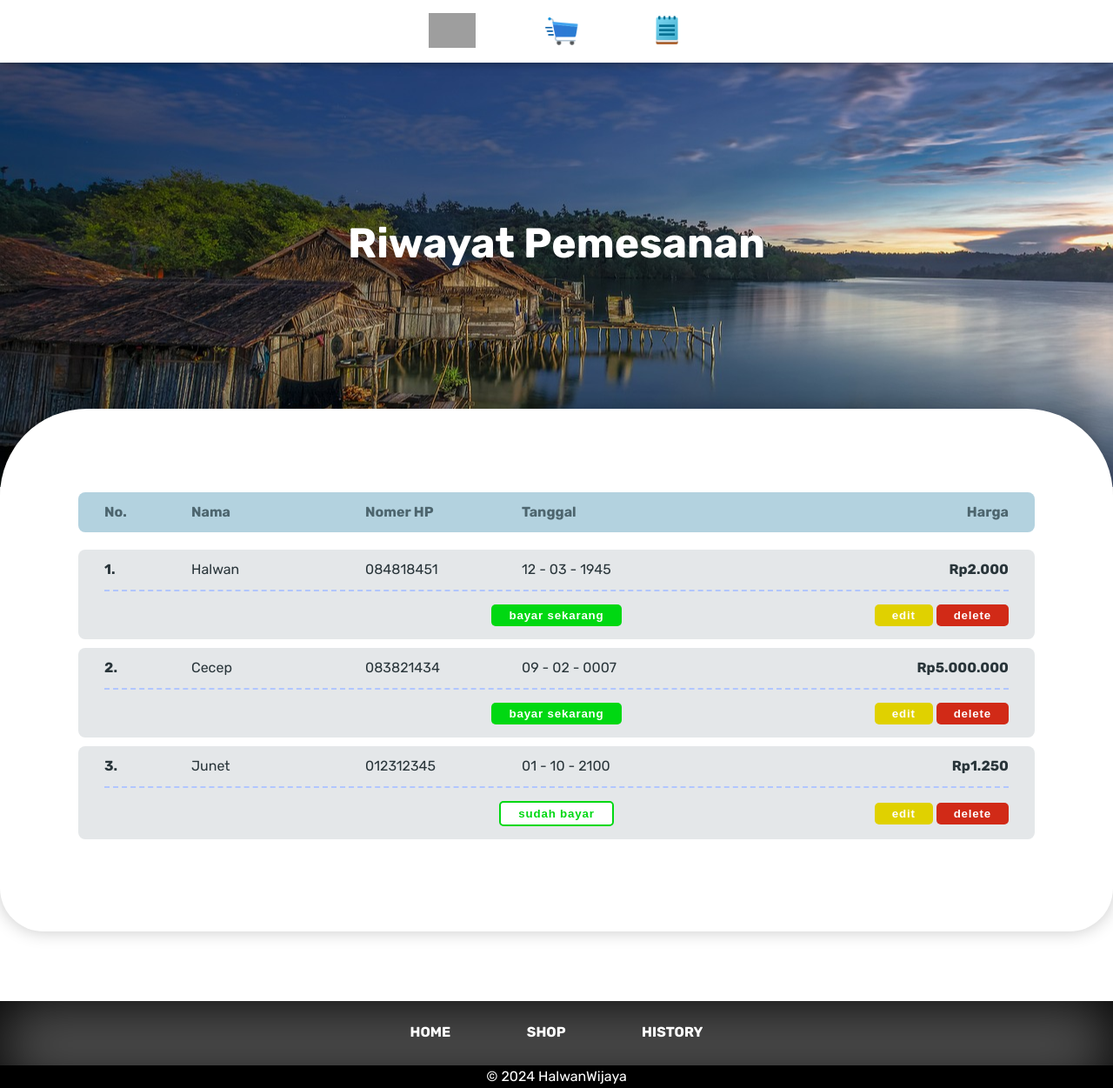
After one commit to HalwanWijaya/HalwanWijaya.github.io, a PHP site: page /riwayat.html in a window 1280 px wide. The commit adds this page. Shown: the whole page at 87% size. Run offline with PHP 8.4, Linux system fonts and the light colour scheme; grey boxes are pictures that could not be loaded.

Commit message:
menambahkan halaman riwayat pesanan
membuat webnya jadi responsif

```diff
--- a/css/font.css
+++ b/css/font.css
@@ -14,3 +14,17 @@ h2 {
     text-align: center;
     color: var(--biru);
 }
+
+
+
+@media screen and (max-width: 1279px) {}
+@media screen and (max-width: 1023px) {}
+@media screen and (max-width: 959px) {}
+@media screen and (max-width: 720px) {}
+@media screen and (max-width: 639px) {
+    h2 {font-size: 28px}
+}
+@media screen and (max-width: 479px) {
+    h2 {font-size: 20px}
+}
+@media screen and (max-width: 350px) {}
--- a/css/footer.css
+++ b/css/footer.css
@@ -37,3 +37,12 @@ footer .copyright {
     background-color: black;
     color: white;
 }
+
+
+
+
+@media screen and (max-width: 639px) {
+    footer .nav {
+        width: 80%;
+    }
+}
--- a/css/navigasi.css
+++ b/css/navigasi.css
@@ -44,8 +44,8 @@
 }
 
 .navigasi .menu a {
-    /*outline: auto;
-    */margin: 5px 40px;
+    /*outline: auto;*/
+    margin: 5px 40px;
     text-align: center;
     text-decoration: none;
     font-size: 13px;
@@ -84,3 +84,26 @@
 .navigasi.mode2 p {
     display: none;
 }
+
+
+
+/* RESPONSIVE */
+@media screen and (max-width: 1279px) {}
+@media screen and (max-width: 1023px) {}
+@media screen and (max-width: 959px) {
+    .navigasi.mode1 {
+        width: 70%;
+    }
+}
+@media screen and (max-width: 639px) {
+    .navigasi .menu a {
+        margin: 5px 20px;
+    }
+}
+@media screen and (max-width: 479px) {}
+@media screen and (max-width: 350px) {
+    .navigasi.mode1 {
+        width: 100%;
+    }
+
+}
--- /dev/null
+++ b/css/riwayat.css
@@ -0,0 +1,141 @@
+header {
+    width: 100%;
+    height: 70vh;
+    display: flex;
+    align-items: center;
+    justify-content: center;
+    background-image: url(../img/background/bg-2.jpg);
+    background-size: cover;
+    background-position: center;
+}
+header h1 {
+    color: white;
+}
+
+main {
+    position: relative;
+    width: 100%;
+    margin-top: -90px;
+    margin-bottom: 5rem;
+    padding: 6rem 0rem;
+    z-index: 10;
+    border-radius: 100px 100px 50px 50px;
+    box-shadow: 0 0 20px rgba(0, 0, 0, 0.219);
+    background-color: white;
+    -webkit-border-radius: 100px 100px 50px 50px;
+    -moz-border-radius: 100px 100px 50px 50px;
+    -ms-border-radius: 100px 100px 50px 50px;
+    -o-border-radius: 100px 100px 50px 50px;
+}
+
+
+main .container {
+    max-width: 1100px;
+    margin: auto;
+}
+
+main .container>div {
+    display: flex;
+    position: relative;
+    padding: 15px 30px;
+    border-radius: 8px;
+}
+
+main .head {
+    background-color: rgb(179, 210, 223);
+    color: rgb(77, 101, 110);
+    font-weight: bold;
+    margin-bottom: 20px;
+}
+
+main .body {
+    background-color: rgb(228, 231, 233);
+    color: rgb(41, 53, 58);
+    flex-direction: column;
+    margin-bottom: 10px;
+}
+main .body .informasi {
+    display: flex;
+}
+main .body .tombol {
+    display: flex;
+    justify-content: center;
+    align-items: center;
+    padding-top: 15px;
+    margin-top: 15px;
+    border-top: 2px dashed rgb(177, 198, 255);
+}
+main .body .tombol .grup {
+    position: absolute;
+    right: 30px;
+}
+.tombol button {
+    font-weight: bold;
+    color: white;
+    letter-spacing: .8px;
+    border: none;
+    padding: 5px 20px;
+    border-radius: 5px;
+}
+.tombol .bayar { background-color: rgb(0, 216, 18) }
+.tombol .edit { background-color: rgb(224, 209, 0) }
+.tombol .delete { background-color: rgb(209, 42, 23) }
+
+.tombol .bayar.lunas {
+    background-color: white;
+    color: rgb(0, 216, 18);
+    border: 2px solid rgb(0, 216, 18);
+}
+
+.no { width: 100px }
+.nama { width: 200px }
+.nomer { width: 180px }
+.tanggal { width: 200px }
+
+.harga {
+    position: absolute;
+    right: 30px;
+    text-align: right;
+}
+.no, .harga {
+    font-weight: bold;
+}
+
+
+/* RESPONSIF */
+@media screen and (max-width: 1279px) {
+    main .container {
+        width: 90%;
+    }
+}
+@media screen and (max-width: 1023px) {}
+
+@media screen and (max-width: 959px) {
+    main {
+        padding: 4rem 0;
+        border-radius: 50px;
+        -webkit-border-radius: 50px;
+        -moz-border-radius: 50px;
+        -ms-border-radius: 50px;
+        -o-border-radius: 50px;
+}
+
+    .no { width: 50px }
+    .nama { width: 100px }
+    .nomer { width: 130px }
+}
+
+@media screen and (max-width: 639px) {
+    .tanggal { display: none; }
+
+    main .body .tombol .grup { position: static }
+    main .body .tombol {
+        justify-content: space-between;
+        flex-wrap: wrap;
+    }
+    main .body .tombol * { margin: 2px auto; }
+}
+@media screen and (max-width: 479px) {
+    .nomer { display: none }
+}
+@media screen and (max-width: 350px) {}
--- /dev/null
+++ b/riwayat.html
@@ -0,0 +1,116 @@
+<!DOCTYPE html>
+<html lang="en">
+	<head>
+		<meta charset="UTF-8" />
+		<meta name="viewport" content="width=device-width, initial-scale=1.0" />
+		<title>riwayat</title>
+
+		<!-- FONT -->
+		<link rel="preconnect" href="https://fonts.googleapis.com" />
+		<link rel="preconnect" href="https://fonts.gstatic.com" crossorigin />
+		<link
+			href="https://fonts.googleapis.com/css2?family=Rubik:ital,wght@0,300..900;1,300..900&display=swap"
+			rel="stylesheet"
+		/>
+
+		<link rel="stylesheet" href="css/reset.css" />
+		<link rel="stylesheet" href="css/font.css" />
+		<link rel="stylesheet" href="css/navigasi.css" />
+		<link rel="stylesheet" href="css/footer.css" />
+		<link rel="stylesheet" href="css/riwayat.css" />
+	</head>
+	<body>
+		<nav class="navigasi mode2">
+			<div class="menu">
+				<a href="/">
+					<img src="img/home-icon.png" alt="" />
+					<p>Beranda</p>
+				</a>
+				<a href="pesan.html">
+					<img src="img/shopping-icon.png" alt="" />
+					<p>Pesan</p>
+				</a>
+				<a href="riwayat.html">
+					<img src="img/note-icon.png" alt="" />
+					<p>Riwayat</p>
+				</a>
+			</div>
+		</nav>
+
+		<header>
+			<h1>Riwayat Pemesanan</h1>
+		</header>
+
+		<main>
+			<div class="container">
+				<div class="head">
+					<p class="no">No.</p>
+					<p class="nama">Nama</p>
+					<p class="nomer">Nomer HP</p>
+					<p class="tanggal">Tanggal</p>
+					<p class="harga">Harga</p>
+				</div>
+
+				<div class="body">
+					<div class="informasi">
+						<p class="no">1.</p>
+						<p class="nama">Halwan</p>
+						<p class="nomer">084818451</p>
+						<p class="tanggal">12 - 03 - 1945</p>
+						<p class="harga">Rp2.000</p>
+					</div>
+                    <div class="tombol">
+                        <button class="bayar">bayar sekarang</button>
+                        <div class="grup">
+                            <button class="edit">edit</button>
+                            <button class="delete">delete</button>
+                        </div>
+                    </div>
+				</div>
+				<div class="body">
+					<div class="informasi">
+						<p class="no">2.</p>
+						<p class="nama">Cecep</p>
+						<p class="nomer">083821434</p>
+						<p class="tanggal">09 - 02 - 0007</p>
+						<p class="harga">Rp5.000.000</p>
+					</div>
+                    <div class="tombol">
+                        <button class="bayar">bayar sekarang</button>
+                        <div class="grup">
+                            <button class="edit">edit</button>
+                            <button class="delete">delete</button>
+                        </div>
+                    </div>
+				</div>
+				<div class="body">
+					<div class="informasi">
+						<p class="no">3.</p>
+						<p class="nama">Junet</p>
+						<p class="nomer">012312345</p>
+						<p class="tanggal">01 - 10 - 2100</p>
+						<p class="harga">Rp1.250</p>
+					</div>
+                    <div class="tombol">
+                        <button class="bayar lunas">sudah bayar</button>
+                        <div class="grup">
+                            <button class="edit">edit</button>
+                            <button class="delete">delete</button>
+                        </div>
+                    </div>
+				</div>
+			</div>
+		</main>
+
+		<footer>
+			<div class="nav">
+				<a href="/">HOME</a>
+				<a href="pesan.html">SHOP</a>
+				<a href="riwayat.html">HISTORY</a>
+			</div>
+			<div class="copyright">
+				<p>&copy; 2024 HalwanWijaya</p>
+			</div>
+		</footer>
+	</body>
+</html>
```
Also changed, not shown: css/header.css (deleted, +0 -159 lines), css/home.css (+200 -7 lines), css/pesan.css (+24 -5 lines).
